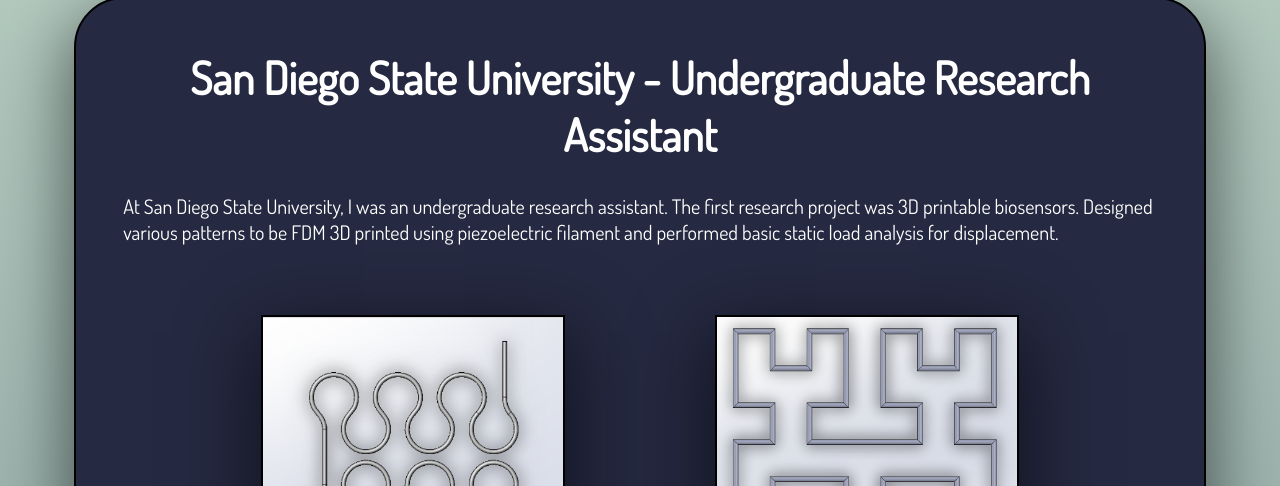
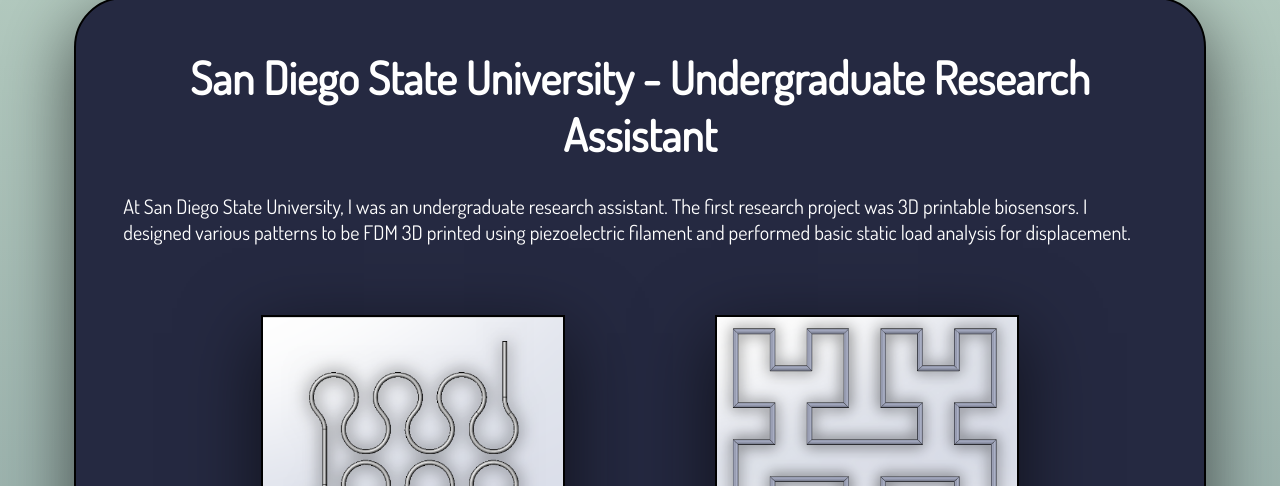
Before and after one commit to pjf342/ME-Website-HTML-CSS-JS, a plain HTML site: page portfolio.html in a window 1280 px wide. Both pictures are taken after a click on the button "SDSU Research Assistant". Shown: the part 314-800 px from the top of the page. Drawn offline with Linux system fonts and the light colour scheme.

Commit message:
changed sentence to first-person

```diff
--- a/portfolio.html
+++ b/portfolio.html
@@ -102,7 +102,7 @@
             <div id="SDSU" class="tabcontent">
                 <h1>San Diego State University - Undergraduate Research Assistant</h1>
                 <p> At San Diego State University, I was an undergraduate research assistant. The first research
-                    project was 3D printable biosensors. Designed various patterns to be FDM 3D printed using
+                    project was 3D printable biosensors. I designed various patterns to be FDM 3D printed using
                     piezoelectric filament and performed basic static load analysis for displacement.
                 </p>
                 <div class="sdsu1-media-container">
```
